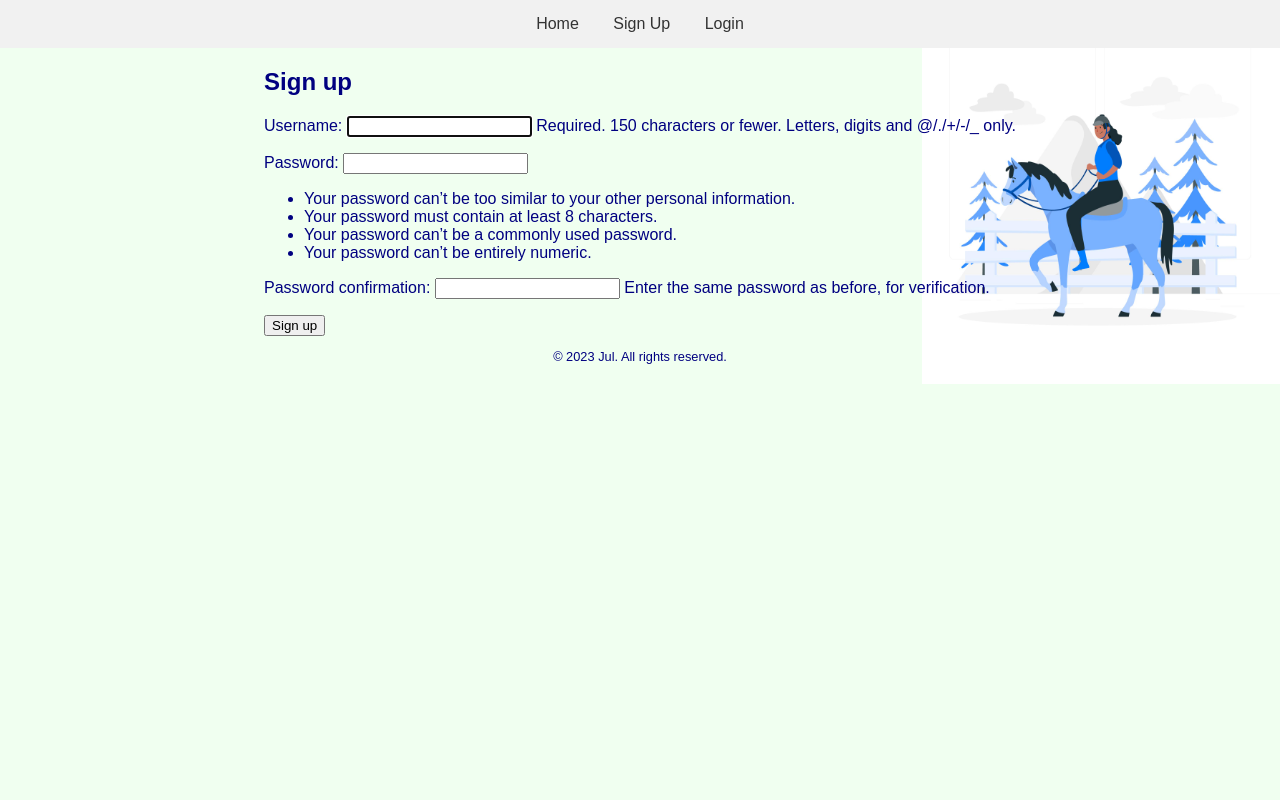
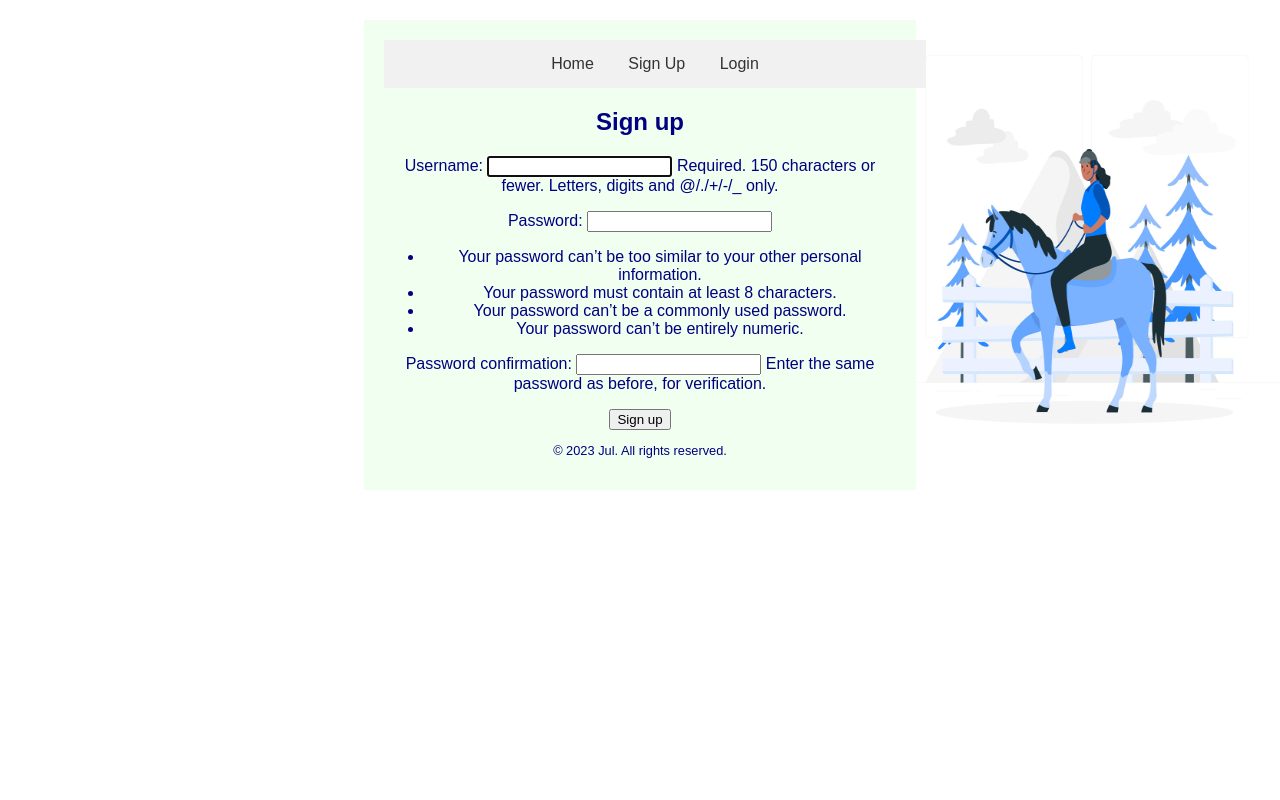
Before and after one commit to JulienSchoener/travelplanner, a Django app: page /signup/ in a window 1280 px wide. Run offline with Django 4.2, Linux system fonts and the light colour scheme.

Commit message:
adjust of size

```diff
--- a/apps/resources/templates/base.html
+++ b/apps/resources/templates/base.html
@@ -10,17 +10,24 @@
     <style>
         body {
             background: url('{% static "../static/images/horse.jpg" %}') right top;
-            background-size: 28% 48%;
+            background-size: 30% 98%;
             background-repeat: no-repeat;
-            background-color: #f0fff0; /* Honeydew color */
+            background-color: white; /* Make the background color outside the box white */
             color: #000080; /* Dark Blue */
             font-family: Arial, sans-serif;
             margin: 0;
             padding: 0;
-            height: 100vh;
             display: flex;
             flex-direction: column;
             align-items: center;
+        }
+
+        .content-box {
+            background-color: #f0fff0; /* Honeydew color for the content box */
+            padding: 20px; /* Space inside the box */
+            width: 40%; /* Width of the content box */
+            margin: 20px 0; /* Margin outside the box */
+            text-align: center; /* Center the text inside the box */
         }
         nav {
             background-color: #f1f1f1;
@@ -44,11 +51,12 @@
     </style>
 </head>
 <body>
-    <nav>
-        <a href="{% url 'home' %}">Home</a>
-        <a href="{% url 'signup' %}">Sign Up</a>
-        <a href="{% url 'login' %}">Login</a>
-    </nav>
+    <div class="content-box">
+        <nav>
+            <a href="{% url 'home' %}">Home</a>
+            <a href="{% url 'signup' %}">Sign Up</a>
+            <a href="{% url 'login' %}">Login</a>
+        </nav>
 
     <main>
         {% block content %}
```
